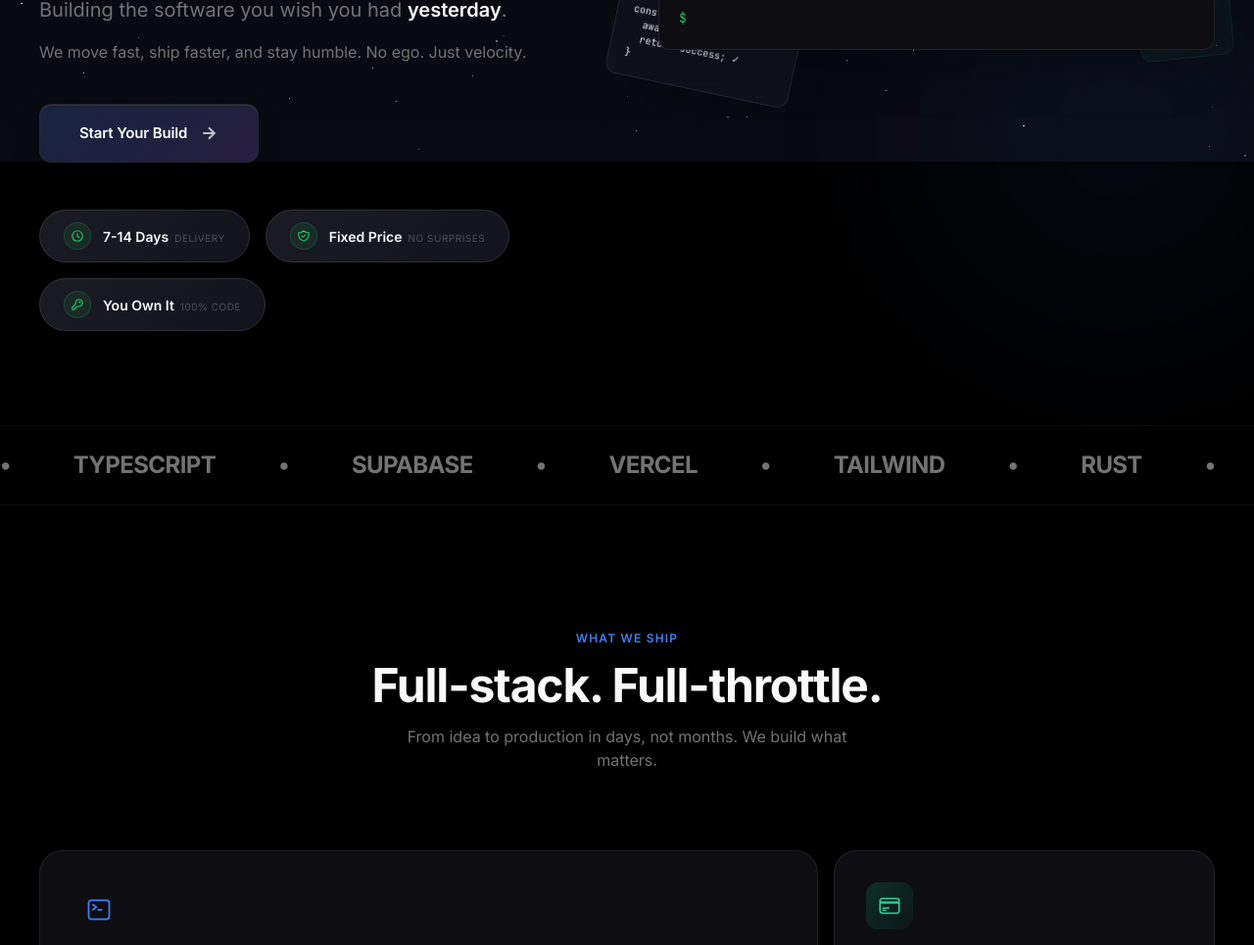
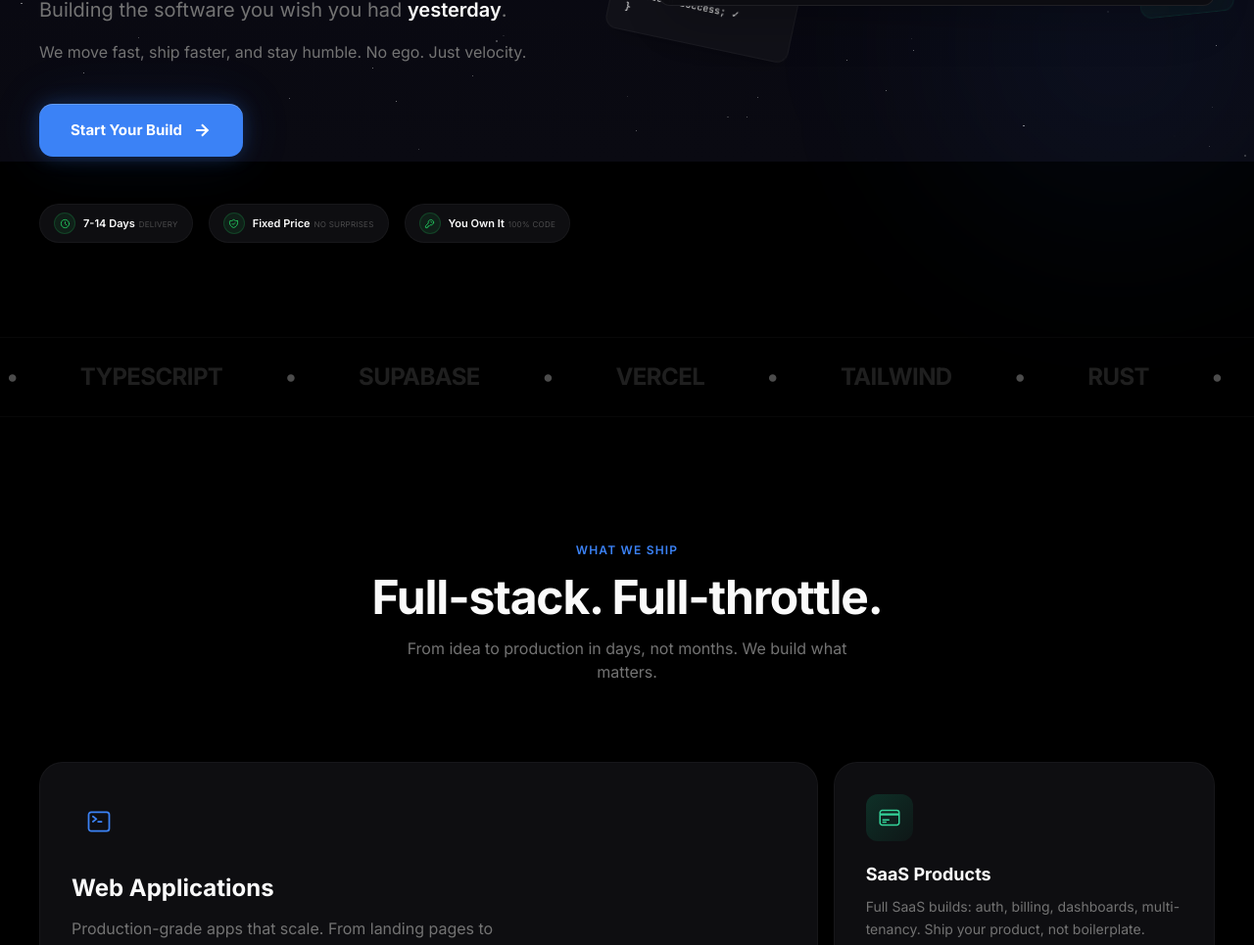
Before and after one commit to dhwanit6/interface, a plain HTML site: page index-v2.html in a window 1280 px wide. Shown: the part 635-1600 px from the top of the page at 98% size. Drawn offline with nearby package versions, Linux system fonts and the light colour scheme; animation ran at ten frames a second.

Commit message:
v2-almost-final

```diff
--- a/index-v2.html
+++ b/index-v2.html
@@ -48,13 +48,17 @@
             --sky-top: #050505;
             --sky-bottom: #0a0a0a;
         }
+        html {
+            background: var(--canvas);
+            transition: background 2s ease-in-out;
+        }
         body {
-            background: #000;
+            background: transparent;
             color: var(--ink);
             font-family: 'Inter', sans-serif;
             overflow-x: hidden;
             -webkit-font-smoothing: antialiased;
-            transition: color 3s ease-in-out;
+            transition: color 2s ease-in-out;
         }
 
         /* GRID BACKGROUND */
@@ -79,17 +83,16 @@
             font-family: 'Outfit', sans-serif;
             font-weight: 900;
             line-height: 0.95;
-            letter-spacing: -0.04em;
+            letter-spacing: -0.02em; /* Reduced from -0.04em to prevent letters touching */
             text-transform: uppercase;
             background: linear-gradient(180deg, var(--ink) 0%, rgba(250, 250, 250, 0.6) 100%);
             -webkit-background-clip: text;
             -webkit-text-fill-color: transparent;
-            text-shadow: 0 2px 20px rgba(0,0,0,0.1);
         }
 
         .glass-dark {
             background: rgba(23, 23, 23, 0.8);
-            backdrop-filter: blur(24px) saturate(180%);
+            backdrop-filter: blur(12px) saturate(150%);
             border: 1px solid rgba(255, 255, 255, 0.06);
         }
 
@@ -183,31 +186,29 @@
         }
 
         /* ========================================
-           VALUE BUTTONS - STATUS PILLS
+           VALUE BUTTONS - STATUS PILLS (COMPACT)
            ======================================== */
         .trust-badge-extraordinary {
             position: relative;
-            background: rgba(255, 255, 255, 0.03);
-            backdrop-filter: blur(16px);
-            border: 1px solid rgba(255, 255, 255, 0.05);
-            padding: 12px 24px;
-            border-radius: 99px; /* Status pill shape */
+            background: rgba(20, 20, 25, 0.5);
+            backdrop-filter: blur(12px);
+            border: 1px solid rgba(255, 255, 255, 0.04);
+            padding: 8px 14px;
+            border-radius: 99px;
             display: flex;
             align-items: center;
-            gap: 12px;
-            transition: all 0.4s ease;
-            box-shadow: 0 4px 12px rgba(0,0,0,0.1);
+            gap: 8px;
+            box-shadow: 0 2px 8px rgba(0,0,0,0.1);
         }
 
         .trust-badge-extraordinary:hover {
-            background: rgba(255, 255, 255, 0.06);
-            border-color: rgba(255, 255, 255, 0.15);
-            transform: translateY(-2px);
+            border-color: rgba(255, 255, 255, 0.1);
+            transform: translateY(-1px);
         }
 
         .trust-badge-extraordinary .badge-icon {
-            width: 28px;
-            height: 28px;
+            width: 22px;
+            height: 22px;
             border-radius: 50%;
             background: rgba(34, 197, 94, 0.1);
             display: flex;
@@ -217,30 +218,30 @@
         }
 
         .trust-badge-extraordinary .badge-icon svg {
-            width: 14px;
-            height: 14px;
+            width: 11px;
+            height: 11px;
             color: #22c55e;
         }
 
         .trust-badge-extraordinary .badge-content {
             display: flex;
-            flex-direction: row; /* Horizontal for compact feel */
+            flex-direction: row;
             align-items: baseline;
-            gap: 6px;
+            gap: 4px;
         }
 
         .trust-badge-extraordinary .badge-value {
-            font-size: 14px;
+            font-size: 11px;
             font-weight: 600;
             color: var(--ink);
             white-space: nowrap;
         }
 
         .trust-badge-extraordinary .badge-label {
-            font-size: 10px;
+            font-size: 8px;
             color: var(--subtle);
             text-transform: uppercase;
-            letter-spacing: 0.05em;
+            letter-spacing: 0.03em;
             opacity: 0.6;
         }
 
@@ -310,7 +311,6 @@
             background: rgba(23, 23, 23, 0.5);
             border-radius: 20px;
             border: 1px solid rgba(255, 255, 255, 0.06);
-            transition: all 0.8s ease, background 3s ease-in-out, border-color 3s ease-in-out, box-shadow 0.8s ease;
         }
         .card-glass:hover {
             border-color: rgba(59, 130, 246, 0.3);
@@ -324,7 +324,6 @@
             border-radius: 12px;
             overflow: hidden;
             font-family: 'JetBrains Mono', monospace;
-            transition: background 3s ease-in-out, border-color 3s ease-in-out;
         }
         .terminal-header {
             background: rgba(255, 255, 255, 0.03);
@@ -394,11 +393,10 @@
 
         /* BENTO GRID */
         .bento-item {
-            background: linear-gradient(135deg, rgba(23, 23, 23, 0.8) 0%, rgba(23, 23, 23, 0.4) 100%);
-            border: 1px solid rgba(255, 255, 255, 0.06);
+            background: rgba(20, 20, 25, 0.5);
+            border: 1px solid rgba(255, 255, 255, 0.04);
             border-radius: 24px;
             padding: 32px;
-            transition: all 0.8s ease, background 3s ease-in-out, border-color 3s ease-in-out;
         }
         .bento-item:hover {
             transform: translateY(-4px);
@@ -412,7 +410,6 @@
             background: linear-gradient(180deg, var(--ink) 0%, var(--subtle) 100%);
             -webkit-background-clip: text;
             -webkit-text-fill-color: transparent;
-            transition: all 3s ease-in-out;
         }
 
         /* FLOATING ANIMATIONS */
@@ -435,16 +432,14 @@
         .step-number {
             color: var(--accent);
             opacity: 0.4;
-            transition: color 3s ease-in-out, opacity 3s ease-in-out;
         }
 
         /* TESTIMONIAL CARD */
         .testimonial-card {
-            background: linear-gradient(135deg, rgba(23, 23, 23, 0.9) 0%, rgba(23, 23, 23, 0.5) 100%);
-            border: 1px solid rgba(255, 255, 255, 0.08);
+            background: rgba(20, 20, 25, 0.5);
+            border: 1px solid rgba(255, 255, 255, 0.04);
             border-radius: 24px;
             padding: 32px;
-            transition: all 0.8s ease, background 3s ease-in-out, border-color 3s ease-in-out;
         }
         .testimonial-card:hover {
             transform: translateY(-4px);
@@ -453,7 +448,7 @@
         /* FAQ ACCORDION */
         .faq-item {
             border-bottom: 1px solid rgba(255, 255, 255, 0.06);
-            transition: border-color 3s ease-in-out;
+            transition: border-color 4s ease-in-out;
         }
         .faq-item:last-child {
             border-bottom: none;
@@ -493,20 +488,29 @@
             100% { transform: translateX(calc(100vw + 100px)); }
         }
 
-        /* PHASE 2: SHOOTING STARS */
+        /* PHASE 2: SHOOTING STARS - Physics Correct */
         .shooting-star {
             position: absolute;
-            width: 100px;
+            width: 120px;
             height: 2px;
-            background: linear-gradient(90deg, rgba(255,255,255,0.8), transparent);
-            border-radius: 50%;
-            animation: shoot 1s linear forwards;
+            /* Tail on LEFT (bright), head on RIGHT (fades) - star moves RIGHT so tail trails behind */
+            background: linear-gradient(90deg, transparent 0%, rgba(255,255,255,0.9) 30%, rgba(255,255,255,1) 100%);
+            border-radius: 2px;
+            transform: rotate(45deg); /* Angled for diagonal fall */
+            transform-origin: right center;
             opacity: 0;
+            animation: shoot 1.5s ease-out forwards;
         }
         @keyframes shoot {
-            0% { opacity: 0; transform: translateX(0) translateY(0); }
-            10% { opacity: 1; }
-            100% { opacity: 0; transform: translateX(300px) translateY(300px); }
+            0% {
+                opacity: 0;
+                transform: rotate(45deg) translateX(0);
+            }
+            5% { opacity: 1; }
+            100% {
+                opacity: 0;
+                transform: rotate(45deg) translateX(400px);
+            }
         }
 
         /* ATMOSPHERIC MODE INDICATOR */
@@ -538,9 +542,21 @@
             font-size: 14px;
         }
 
-        /* Transition text contrast boost */
+        /* Transition text contrast boost - ALWAYS READABLE */
         .transition-contrast {
-            text-shadow: 0 1px 3px rgba(0,0,0,0.3), 0 0 20px rgba(0,0,0,0.2);
+            text-shadow: 0 2px 8px rgba(0,0,0,0.5), 0 0 30px rgba(0,0,0,0.3);
+        }
+
+        /* UNIVERSAL THEME TRANSITIONS - 2s is buttery smooth */
+        *, *::before, *::after {
+            transition-property: color, background, border-color, opacity;
+            transition-duration: 2s;
+            transition-timing-function: ease-in-out;
+        }
+
+        /* Exclude animation properties from slow transitions */
+        .btn-primary, .btn-secondary, .bento-item, .card-glass, a {
+            transition: all 0.3s ease, color 2s ease-in-out, background 2s ease-in-out;
         }
 
         /* Trust badges enhanced */
@@ -669,8 +685,13 @@
             }
         }
 
-        /* Smooth scrolling */
+        /* Buttery smooth scrolling */
         html {
+            scroll-behavior: smooth;
+        }
+
+        /* Smooth scroll feel */
+        * {
             scroll-behavior: smooth;
         }
 
@@ -719,8 +740,8 @@
 
     <!-- HEADER & NAV -->
     <nav class="fixed top-6 left-1/2 -translate-x-1/2 z-50 w-[95%] max-w-[1100px]">
-        <div class="glass-dark rounded-2xl px-6 h-14 flex justify-between items-center">
-            <div class="flex items-center gap-10">
+        <div class="glass-dark rounded-2xl px-5 h-12 flex justify-between items-center">
+            <div class="flex items-center gap-6">
                 <a href="#" class="text-lg font-bold tracking-tight flex items-center gap-2">
                     <img src="icon/primary.svg" alt="INTERFACE" class="w-6 h-6 brand-icon dark-mode">
                     INTERFACE
@@ -769,12 +790,10 @@
                     </p>
 
                     <div class="flex flex-wrap gap-4 mb-12">
-                        <div class="btn-extraordinary-wrapper">
-                            <a href="mailto:hello@interface.net.in" class="btn-extraordinary">
-                                <span>Start Your Build</span>
-                                <svg width="20" height="20" viewBox="0 0 24 24" fill="none" stroke="currentColor" stroke-width="2.5"><path d="M5 12h14M12 5l7 7-7 7"/></svg>
-                            </a>
-                        </div>
+                        <a href="mailto:hello@interface.net.in" class="btn-primary">
+                            Start Your Build
+                            <svg width="20" height="20" viewBox="0 0 24 24" fill="none" stroke="currentColor" stroke-width="2.5"><path d="M5 12h14M12 5l7 7-7 7"/></svg>
+                        </a>
                     </div>
 
                     <!-- Trust Badges - EXTRAORDINARY -->
@@ -1312,7 +1331,7 @@
     </section>
 
     <!-- FOOTER -->
-    <footer class="py-12 px-6 border-t border-white/5">
+    <footer class="py-8 px-6 border-t border-white/5">
         <div class="max-w-[1200px] mx-auto flex flex-col md:flex-row justify-between items-center gap-6">
             <div class="flex items-center gap-2">
                 <img src="icon/primary.svg" alt="INTERFACE" class="w-6 h-6 brand-icon dark-mode">
@@ -1377,12 +1396,12 @@
             gsap.from(el, {
                 scrollTrigger: {
                     trigger: el,
-                    start: "top 90%",
+                    start: "top 95%",
                     toggleActions: "play none none none"
                 },
-                y: 30,
+                y: 15,
                 opacity: 0,
-                duration: 1,
+                duration: 0.4,
                 ease: "power3.out"
             });
         });
@@ -1392,26 +1411,26 @@
             .from('.text-hero', {
                 y: 60,
                 opacity: 0,
-                duration: 1.2,
+                duration: 0.6,
                 ease: "power4.out"
             })
             .from('#hero p, #hero .btn-primary, #hero .btn-secondary', {
                 y: 30,
                 opacity: 0,
                 stagger: 0.1,
-                duration: 0.8,
+                duration: 0.4,
                 ease: "power3.out"
             }, "-=0.8")
             .from('.terminal', {
                 y: 40,
                 opacity: 0,
-                duration: 1,
+                duration: 0.5,
                 ease: "power3.out"
             }, "-=0.6")
             .from('.glow-sphere', {
                 opacity: 0,
                 scale: 0.8,
-                duration: 2,
+                duration: 1,
                 stagger: 0.3
             }, "-=1.5");
 
@@ -1544,7 +1563,7 @@
                 this.createStars();
                 this.createClouds();
                 this.tick();
-                this.scheduleWeather();
+                // Rain disabled
                 this.scheduleBirds();
                 this.scheduleShootingStars();
             },
@@ -1887,6 +1906,51 @@
                 document.querySelectorAll('.trust-badge-extraordinary .badge-label').forEach(el => {
                     el.style.color = theme.subtle;
                 });
+
+                // ============================================
+                // SEAMLESS TRANSPARENT BACKGROUNDS
+                // ============================================
+
+                // ALL SECTIONS - fully transparent
+                document.querySelectorAll('section').forEach(el => {
+                    el.style.background = 'transparent';
+                });
+
+                // HEADER - transparent
+                document.querySelectorAll('header').forEach(el => {
+                    el.style.background = 'transparent';
+                });
+
+                // FOOTER - transparent (no tint)
+                document.querySelectorAll('footer').forEach(el => {
+                    el.style.background = 'transparent';
+                    el.style.borderColor = isLight ? 'rgba(0,0,0,0.06)' : 'rgba(255,255,255,0.03)';
+                });
+
+                // TICKER/BORDER-Y SECTIONS - transparent (no tint)
+                document.querySelectorAll('.border-y, .border-t, .border-b').forEach(el => {
+                    el.style.background = 'transparent';
+                    el.style.borderColor = isLight ? 'rgba(0,0,0,0.06)' : 'rgba(255,255,255,0.03)';
+                });
+
+                // TICKER TEXT - simple opacity
+                document.querySelectorAll('.animate-scroll span').forEach(el => {
+                    el.style.color = theme.ink;
+                    el.style.opacity = el.classList.contains('text-accent/30') ? '0.3' : '0.12';
+                });
+
+                // CARDS - subtle glass effect only
+                const cardBg = isLight
+                    ? 'rgba(255,255,255,0.75)'
+                    : 'rgba(20,20,25,0.7)';
+                const cardBorder = isLight
+                    ? 'rgba(0,0,0,0.06)'
+                    : 'rgba(255,255,255,0.04)';
+
+                document.querySelectorAll('.bento-item, .card-glass, .testimonial-card, .glass-dark, .trust-badge-extraordinary').forEach(el => {
+                    el.style.background = cardBg;
+                    el.style.borderColor = cardBorder;
+                });
             },
 
             // MODE BADGE - Shows current atmospheric phase
```
